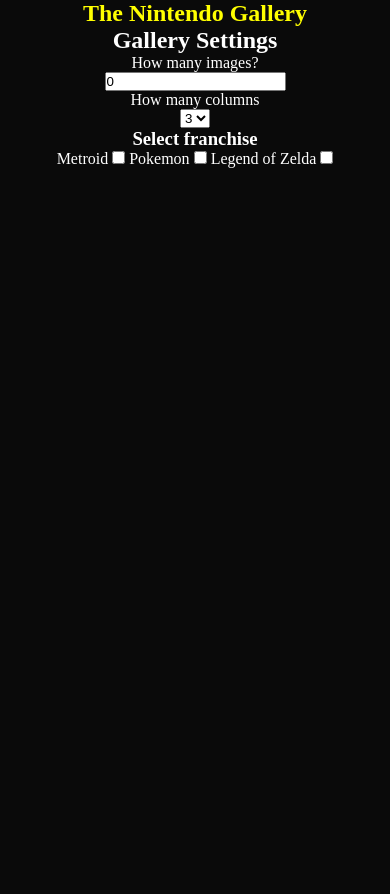
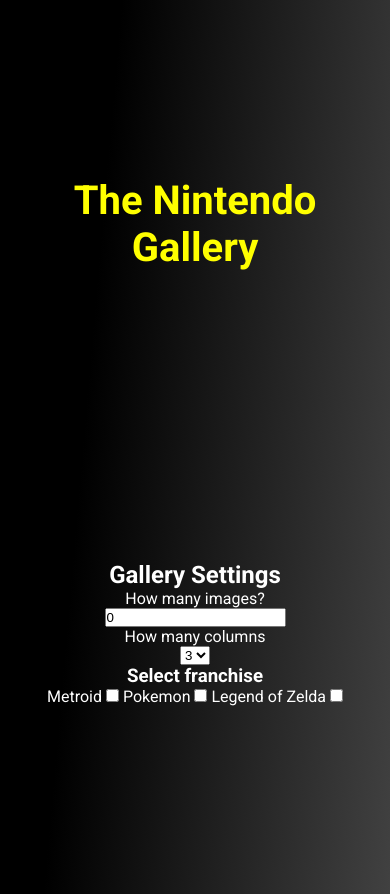
Before and after one commit to tkalejandro/the-nintendo-gallery, a plain HTML site: page index.html in a window 390 px wide. Before the commit the page ends 844 px from the top, so only its background shows below. Drawn offline with Linux system fonts and the light colour scheme.

Commit message:
50vh class created to create responsiveness in the site. The 50vh will be remove once the gallery started to create the feeling of responsiveness

```diff
--- a/css/styles.css
+++ b/css/styles.css
@@ -1,16 +1,20 @@
+@import url('https://fonts.googleapis.com/css2?family=Roboto:wght@300;400;700&display=swap');
+
 * {
     box-sizing: border-box;
     margin: 0;
     padding: 0;
 }
 body {
+    font-family: 'Roboto', sans-serif;
     padding: 0 5vw 0;
     display: grid;
     grid-template-areas: "intro"
                         "settings"
                         "gallery";
 
-    background-color: #0A0A0A;
+    background-color: #000000;
+    background-image: linear-gradient(275deg, #414141 0%, #000000 74%);
 }
 .intro, .settings {
     display: flex;
@@ -18,10 +22,16 @@ body {
     align-items: center;
     flex-direction: column;
     color: white;
+
+}
+.vh-50{
+    height: 50vh;
 }
 h1 {
+    margin-top: 25px;
     color: yellow;
-
+    font-size: 2.5rem;
+    text-align: center;
 }
 .settings {
     color: white;
@@ -33,7 +43,7 @@ h1 {
 
 .gallery {
     margin: auto;
-    padding: 100px 0 100px;
+    padding: 25px 0 25px;
     width: 100%;
     display: flex;
     flex-wrap: wrap;
--- a/index.html
+++ b/index.html
@@ -12,10 +12,10 @@
 
 <body>
 
-    <section class="intro">
+    <section class="intro vh-50" id="intro">
         <h1>The Nintendo Gallery</h1>
     </section>
-    <section class="settings">
+    <section class="settings vh-50" id="settings">
         <h2>Gallery Settings</h2>
         <label for="numberGallery">How many images?</label>
         <input type="number" id="numberGallery" value="0">
--- a/js/index.js
+++ b/js/index.js
@@ -1,10 +1,8 @@
 import { changeColumns } from "./module/01_changeColumns.js";
 import { metroid, pokemon, zelda, numberColumns} from "./module/00_variables.js";
-
+import { generateGallery } from "./module/02_generateGallery.js";
 
 numberColumns.addEventListener("change", changeColumns)
 metroid.addEventListener("change" , generateGallery)
 pokemon.addEventListener("change" , generateGallery)
 zelda.addEventListener("change" , generateGallery)
-
-import { generateGallery } from "./module/02_generateGallery.js";
--- a/js/module/00_variables.js
+++ b/js/module/00_variables.js
@@ -1,7 +1,8 @@
 export const galleryContainer = document.querySelector(".gallery")
 export const numberColumns = document.querySelector("#numberCol")
 export const numberGallery = document.querySelector("#numberGallery")
-
+export const introContainer = document.querySelector("#intro")
+export const settingsContainer = document.querySelector("#settings")
 export const metroid = document.querySelector("#metroid")
 export const pokemon = document.querySelector("#pokemon")
 export const zelda = document.querySelector("#zelda")
--- a/js/module/02_generateGallery.js
+++ b/js/module/02_generateGallery.js
@@ -1,12 +1,14 @@
 import { metroidImages } from "./00_01_metroidImages.js";
 import { pokemonImages } from "./00_02_pokemonImages.js";
 import { legendOfZeldaImages } from "./00_03_legendOfZelda.js";
-import { galleryContainer, metroid, pokemon, zelda, numberColumns} from "./00_variables.js";
+import { galleryContainer, metroid, pokemon, zelda, numberColumns, introContainer, settingsContainer} from "./00_variables.js";
 import { columnClassDefaultGenerator } from "./03_columnClassDefaultGenerator.js";
 
 
 export const generateGallery = () => {
-
+    //Lets remove the classes 50vhClasses
+    introContainer.classList.remove("vh-50")
+    settingsContainer.classList.remove("vh-50")
     //Empty Array to start!
     let allImages = []
 
```
